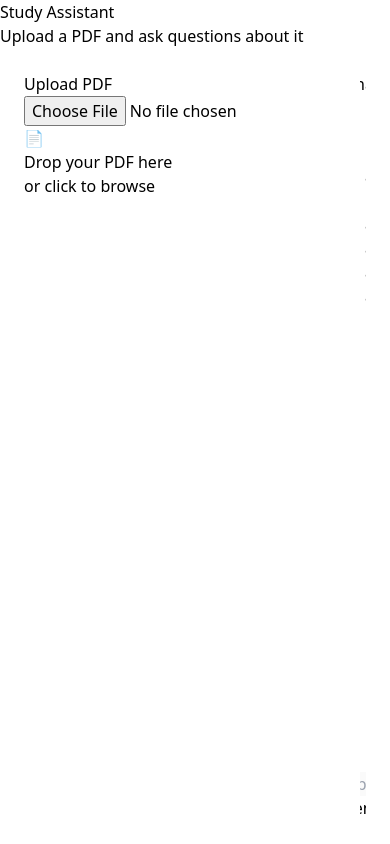
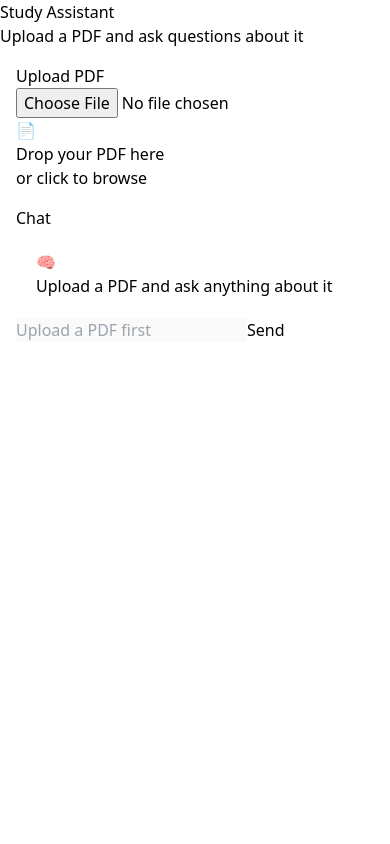
Before and after one commit to shreeyash-patil/AI-Study-Assistant, a React app in the folder frontend/: page / in a window 390 px wide. Built offline with nearby package versions, Linux system fonts and the light colour scheme; the HTML template or start-up script is replaced by a standard one.

Commit message:
add mobile responsiveness with stacked layout

```diff
--- a/frontend/src/App.jsx
+++ b/frontend/src/App.jsx
@@ -49,22 +49,28 @@ export default function App() {
   }
 
   return (
-    <div style={{ height: '100vh', display: 'flex', flexDirection: 'column', overflow: 'hidden' }}
+    <div style={{ minHeight: '100vh', display: 'flex', flexDirection: 'column' }}
       className="bg-slate-950 text-white">
+
       <Toast message={error} onClose={() => setError(null)} />
 
-      <div className="px-6 py-5 border-b border-slate-800">
+      <div className="px-4 py-4 border-b border-slate-800 shrink-0">
         <h1 className="text-xl font-bold text-white">Study Assistant</h1>
         <p className="text-slate-400 text-sm mt-0.5">Upload a PDF and ask questions about it</p>
       </div>
 
-      <div style={{ flex: 1, overflow: 'hidden', display: 'grid', gridTemplateColumns: '1fr 2fr', gap: '24px', padding: '24px' }}>
+      <div style={{ flex: 1, display: 'flex', flexDirection: 'column', padding: '16px', gap: '16px', maxWidth: '900px', width: '100%', margin: '0 auto', boxSizing: 'border-box' }}>
+
+        <div className="shrink-0">
           <UploadZone
             onUpload={handleUpload}
             isUploading={isUploading}
             sessionId={sessionId}
             fileName={fileName}
           />
+        </div>
+
+        <div style={{ flex: 1, overflow: 'hidden', minHeight: '400px' }}>
           <ChatWindow
             onAsk={handleAsk}
             isAsking={isAsking}
@@ -72,6 +78,8 @@ export default function App() {
             sessionId={sessionId}
           />
         </div>
+
+      </div>
     </div>
   )
 }
--- a/frontend/src/components/UploadZone.jsx
+++ b/frontend/src/components/UploadZone.jsx
@@ -23,7 +23,7 @@ export default function UploadZone({ onUpload, isUploading, sessionId, fileName
   }
 
   return (
-    <div className="bg-slate-900 rounded-xl border border-slate-800 p-5">
+    <div className="bg-slate-900 rounded-xl border border-slate-800 p-5 h-full">
       <h2 className="text-sm font-semibold text-slate-400 uppercase tracking-wider mb-4">
         Upload PDF
       </h2>
```
Lines whose indentation alone changed are shown as unchanged.
